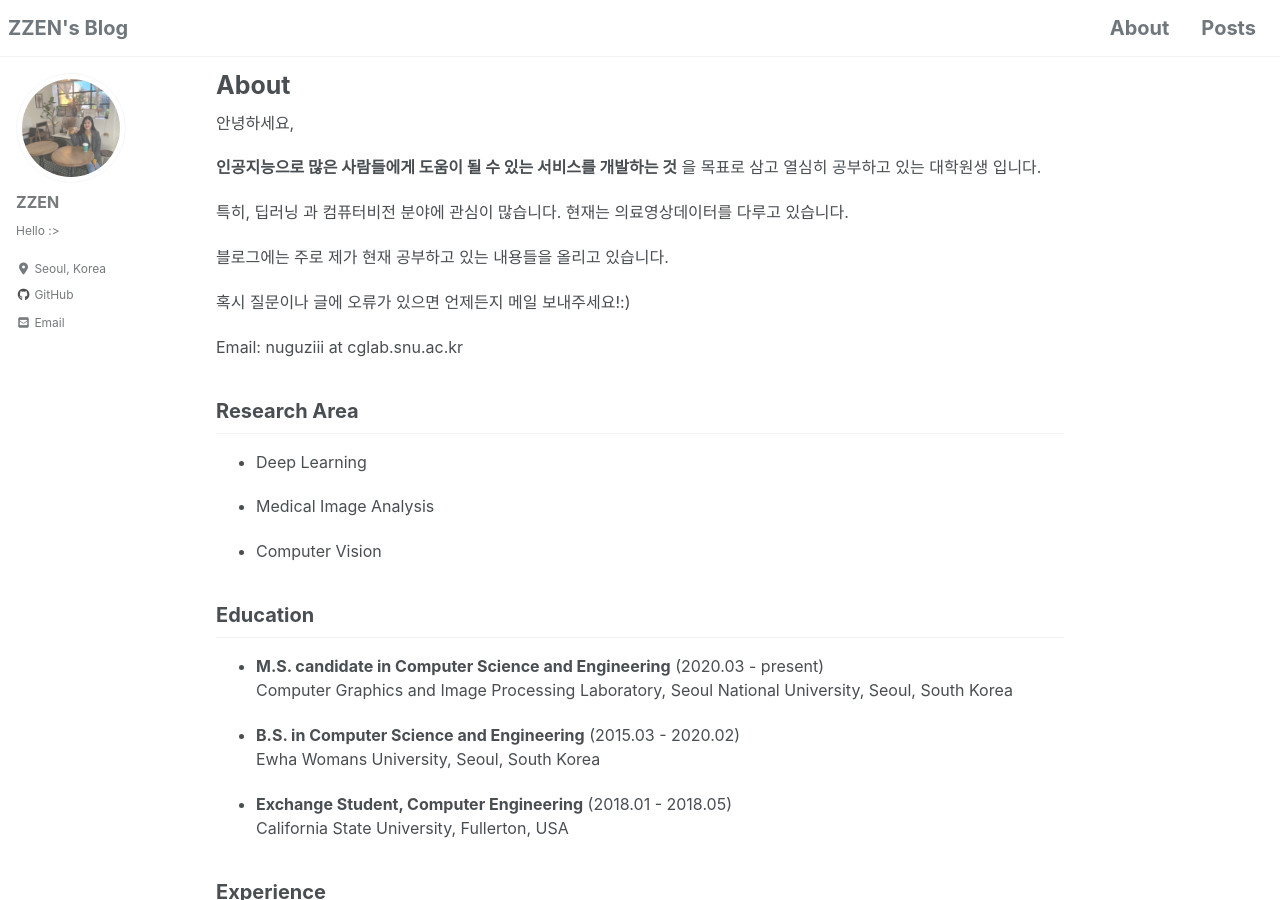
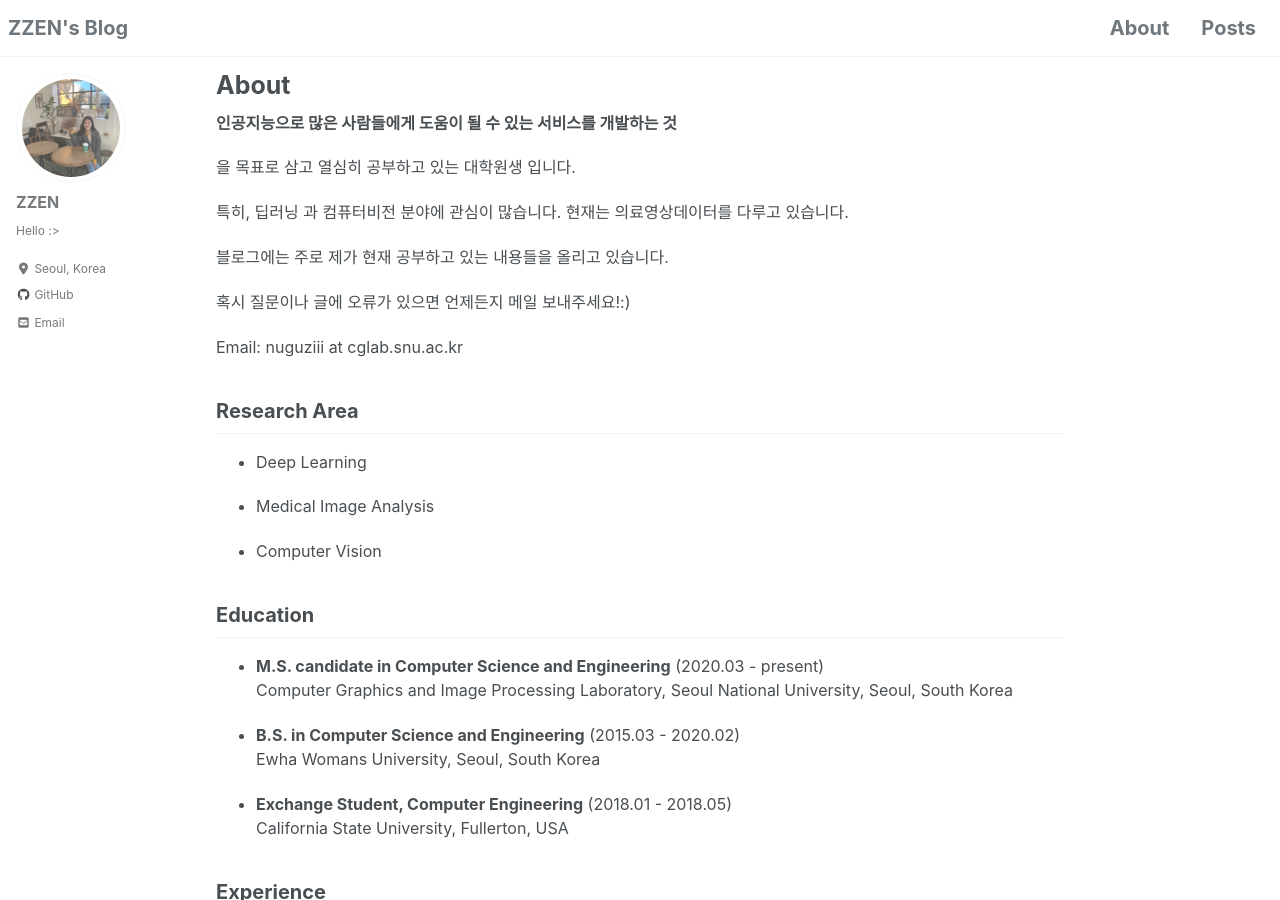
Before and after one commit to nuguziii/nuguziii.github.io, a Jekyll site: the page built from _pages/about.md, in a window 1280 px wide and 900 px high. Built offline with Jekyll 4.4.1, drawn with Linux system fonts in a browser that asks for light colours; cached includes are drawn as plain includes; nearby versions of some CDN libraries.

Commit message:
update about

```diff
--- a/_pages/about.md
+++ b/_pages/about.md
@@ -4,9 +4,9 @@ layout : single
 permalink : /about/
 ---
 
-안녕하세요,
+**인공지능으로 많은 사람들에게 도움이 될 수 있는 서비스를 개발하는 것**
 
-**인공지능으로 많은 사람들에게 도움이 될 수 있는 서비스를 개발하는 것** 을 목표로 삼고 열심히 공부하고 있는 대학원생 입니다.
+을 목표로 삼고 열심히 공부하고 있는 대학원생 입니다.
 
 특히, 딥러닝 과 컴퓨터비전 분야에 관심이 많습니다. 현재는 의료영상데이터를 다루고 있습니다.
 
```
